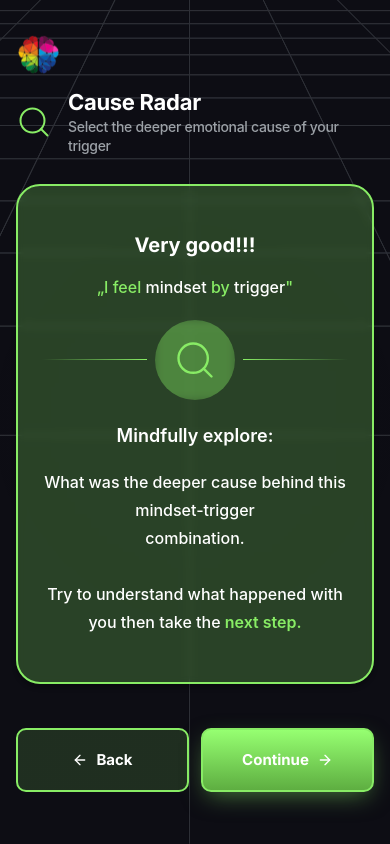
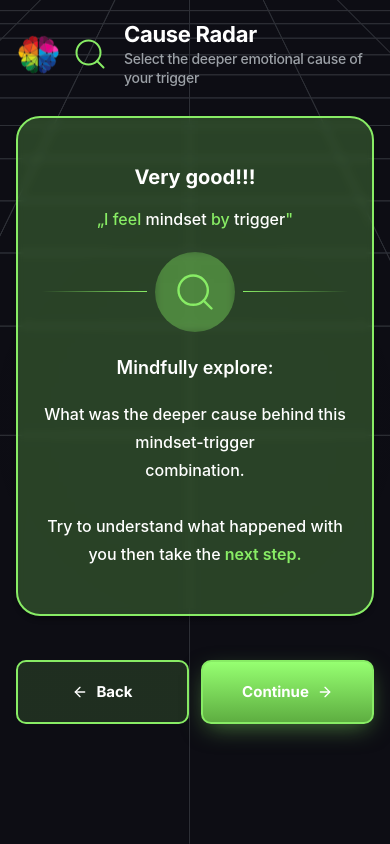
Before and after one commit to HafizAbeer/mind-set-1, a React (Vite) app: page /cause in a window 390 px wide. Built offline with nearby package versions, Linux system fonts and the light colour scheme; a web font is replaced by a local one.

Commit message:
align radar module header beside top brain logo on mobile

```diff
--- a/src/components/dashboard/RadarModuleLayout.jsx
+++ b/src/components/dashboard/RadarModuleLayout.jsx
@@ -34,7 +34,7 @@ const RadarModuleLayout = ({
   const [isSidebarOpen, setIsSidebarOpen] = useState(false);
 
   return (
-    <div className="relative flex min-h-screen flex-1 flex-col items-center overflow-hidden px-4 py-10 font-sans sm:px-6">
+    <div className="relative flex min-h-screen flex-1 flex-col items-center overflow-hidden px-4 pt-[20px] pb-10 font-sans sm:px-6">
       <LegacySidebarPortal
         open={isSidebarOpen}
         onClose={() => setIsSidebarOpen(false)}
@@ -75,9 +75,9 @@ const RadarModuleLayout = ({
         )}
       </div>
 
-      <div className="relative z-10 mt-12 flex w-full max-w-[956px] flex-col gap-[28px] min-h-0">
+      <div className="relative z-10 mt-0 flex w-full max-w-[956px] flex-col gap-[28px] min-h-0">
         {(moduleTitle || moduleSubtitle) && (
-          <div className="flex h-auto min-h-[68px] w-full items-center gap-4 sm:gap-[16px]">
+          <div className="flex h-auto min-h-[68px] w-full items-center gap-4 pl-14 sm:gap-[16px] lg:pl-0">
             <img
               src={ModuleIconUrl}
               alt="Module Icon"
```
